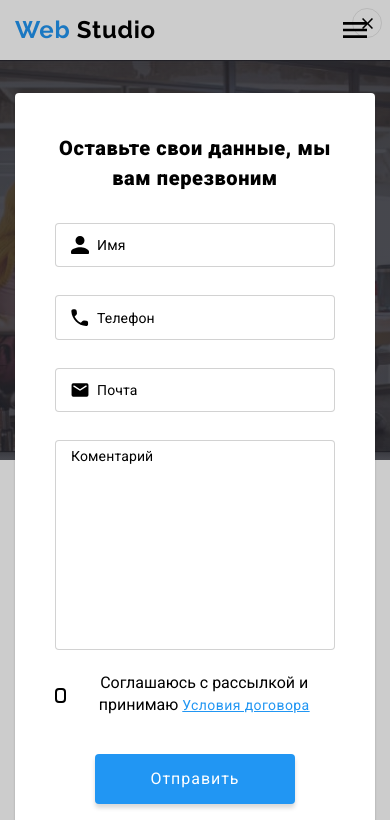
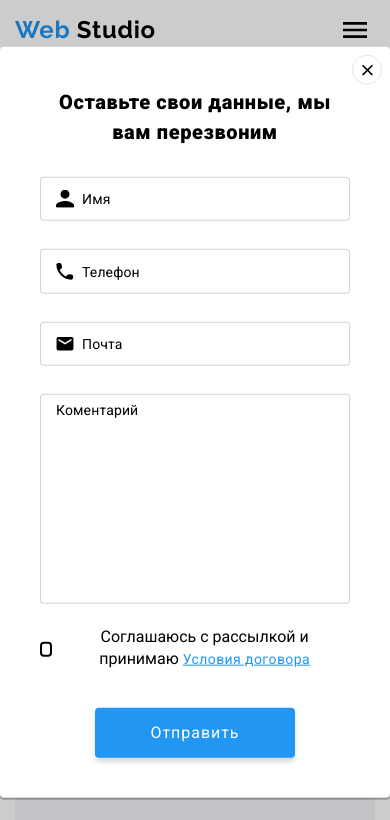
Before and after one commit to Segijua06/-goit-markup-hw-08, a plain HTML site: page index.html in a window 390 px wide. Both pictures are taken after a click on the button "Заказать услугу". Shown: the top 820 px of the page. Drawn offline with nearby package versions, Linux system fonts and the light colour scheme.

Commit message:
Исправлена ошибка с закрытием модалки

```diff
--- a/index.html
+++ b/index.html
@@ -73,7 +73,7 @@
                 <h1 class="hero-title">ЭФФЕКТИВНЫЕ РЕШЕНИЯ
                     <br> ДЛЯ ВАШЕГО БИЗНЕСА</h1>
                 <button  class="button" data-modal-open>Заказать услугу</button>
-                <div class="backdrop is-hidden" data-modal data-modal-close>
+                <div class="backdrop is-hidden" data-modal>
                     <div class="modal">
                         <form>
                             <a href="" data-modal-close class="close">
--- a/sass/components/hero/_modal.scss
+++ b/sass/components/hero/_modal.scss
@@ -39,6 +39,12 @@
     background-color: $main-3-color;
     box-shadow: 0px 2px 1px rgba(0, 0, 0, 0.2), 0px 1px 1px rgba(0, 0, 0, 0.14), 0px 1px 3px rgba(0, 0, 0, 0.12);
     border-radius: 4px;
+    @media screen and (max-width: 767px) {
+        position: absolute;
+        top: 50%;
+        left: 50%;
+        transform: translate(-50%, -50%);
+    }
     @media screen and (min-width: 768px) {
         position: absolute;
         top: 50%;
```
Also changed, not shown: css/main.css, css/main.min.css, 2 other files.
